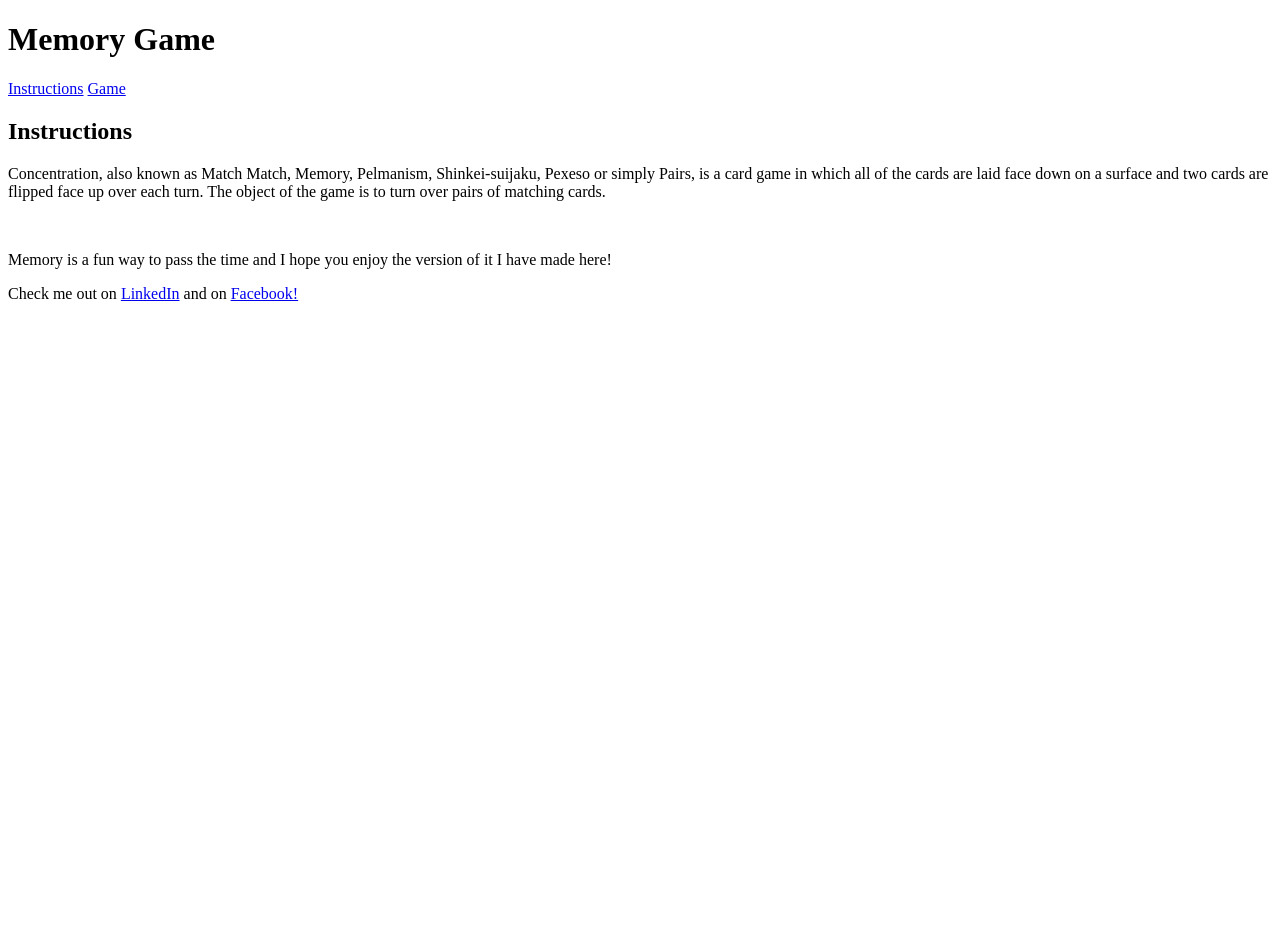
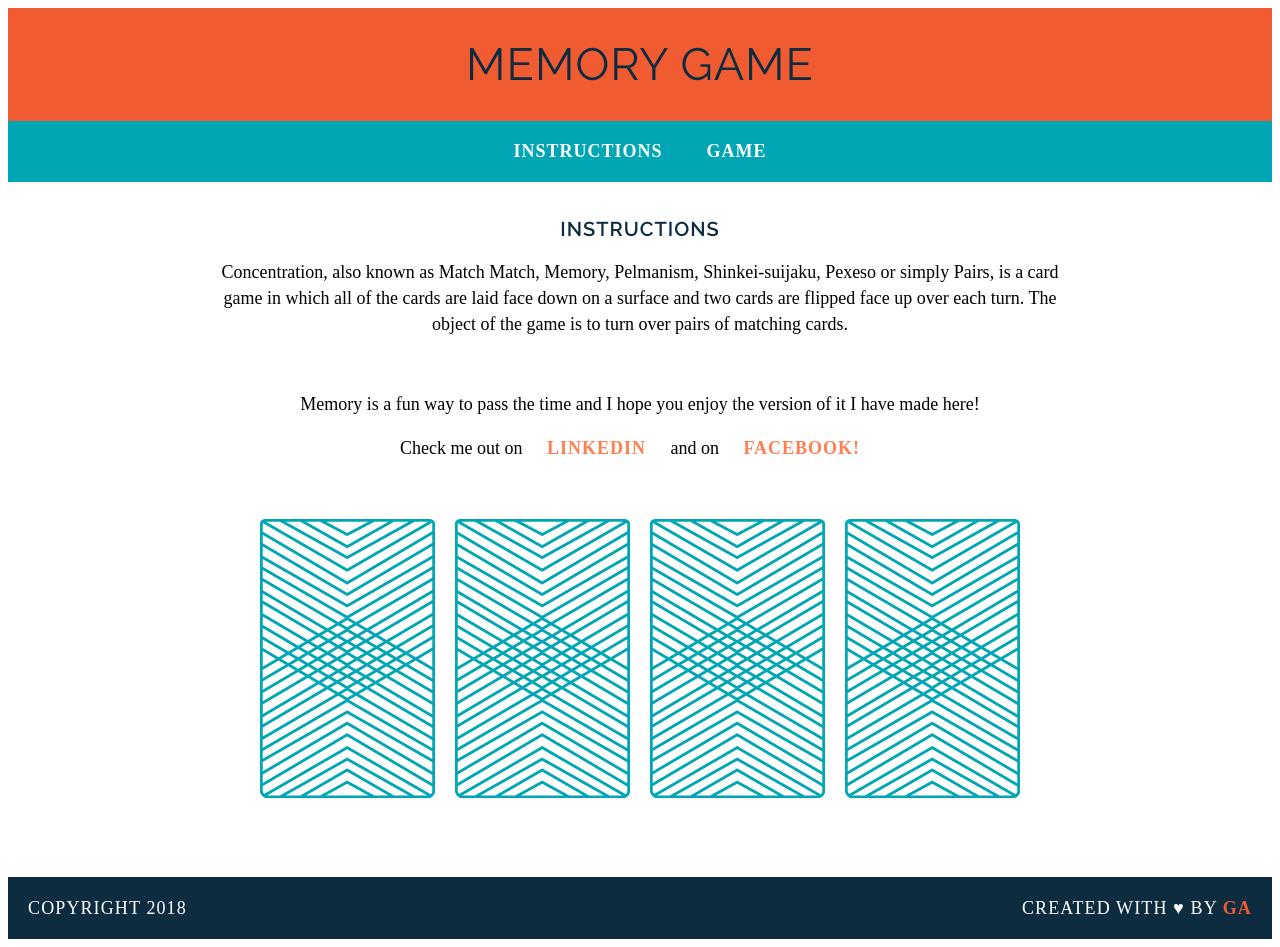
Before and after one commit to wsnjie/wdi-fundamentals-memorygame, a plain HTML site: page memory_game/index.html in a window 1280 px wide. Before the commit the page ends 800 px from the top, so only its background shows below. Drawn offline with Linux system fonts and the light colour scheme; a web font is replaced by a local one.

Commit message:
created game logic

```diff
--- /dev/null
+++ b/memory_game/css/style.css
@@ -0,0 +1,100 @@
+body {
+	text-align: center;
+}
+
+header {
+	background-color: #F15B31;
+	color: white;
+	padding: 30px 20px;
+	margin: 0;
+}
+
+nav{
+	background-color: #00A6B3;
+	color: #FFFFFF;
+	padding: 20px 0px;
+}
+
+main {
+	width: 850px;
+	margin: 35px auto;
+}
+
+footer{
+	text-transform: uppercase;
+	padding: 0 20px;
+	background-color: #0D2C40;
+	color: white;
+	font-size: 14px;
+	letter-spacing: .08em;
+	font-weight: 500;
+}
+
+h1 {
+	font-family: Raleway;
+	color: #0D2C40 ;
+	letter-spacing: 1px;
+	font-weight: 400;
+	font-size: 45px;
+	text-transform: uppercase;
+	margin: 0;
+}
+
+h2 {
+	font-family: Raleway;
+	color: #0D2C40;
+	letter-spacing: 1px;
+	font-weight: 600;
+	font-size: 20px;
+	text-transform: uppercase;
+}
+
+p {
+	font-family: "Droid Serif";
+	line-height: 26px;
+	font-size: 18px;
+}
+
+a {
+	text-transform: uppercase;
+	text-decoration: unset;
+	color: #FFFFFF;
+	letter-spacing: 1px;
+	font-weight: 600;
+	font-size: 18px;
+	margin:20px;
+	border-bottom: 2px solid transparent;
+}
+
+a:hover {
+	border-color: white;
+}
+img{
+	margin: 40px 8px;
+}
+
+span.inlinelinks{
+	color: #FF7F50;
+}
+
+
+.copyright {
+	float: left;
+}
+.message {
+	float: right;
+}
+
+.clearfix:after {
+visibility: hidden;
+display: block;
+content: " ";
+clear: both;
+height: 0;
+font-size: 0;
+}
+
+.name{
+	color: #F15B31;
+	font-weight: 700;
+}
--- a/memory_game/index.html
+++ b/memory_game/index.html
@@ -3,15 +3,35 @@
 <head>
 	<title> Memory Card Game
 	</title>
+	<link href="https://fonts.googleapis.com/css?family=Droid+Serif|Raleway:400,500,600,700" rel="stylesheet">
+	<link href="css/style.css" rel="stylesheet" type="text/css">
+
 	</head>
 <body>
-	<h1>Memory Game</h1>
-	<a href="#">Instructions</a>
-	<a href="#">Game</a>
-	<h2>Instructions</h2>
+	<header>
+		<h1>Memory Game</h1>
+	</header>
+	<nav>
+	<a href="index.html#ins-anchor">Instructions</a>
+	<a href="#game-anchor">Game</a>
+	</nav>
+	<main>
+	<h2 id="ins-anchor">Instructions</h2>
 	<p>Concentration, also known as Match Match, Memory, Pelmanism, Shinkei-suijaku, Pexeso or simply Pairs, is a card game in which all of the cards are laid face down on a surface and two cards are flipped face up over each turn. The object of the game is to turn over pairs of matching cards.</p>
 	<br>
 	<p>Memory is a fun way to pass the time and I hope you enjoy the version of it I have made here!</p>
-	<P>Check me out on <a href="https://www.linkedin.com/in/william-njie-94a4a321">LinkedIn</a> and on <a href="https://www.facebook.com/wsnjie">Facebook!</a></P>
+	<P>Check me out on <a href="https://www.linkedin.com/in/william-njie-94a4a321"><span class="inlinelinks">LinkedIn</a></span> and on <a href="https://www.facebook.com/wsnjie"><span class="inlinelinks">Facebook!</a></span></P>
+	<div id="game-anchor">
+		<img src="images/back.png" alt="Queen of Diamonds">
+		<img src="images/back.png" alt="Queen of Hearts">
+		<img src="images/back.png" alt="King of Diamonds">
+		<img src="images/back.png" alt="King of Hearts">
+	</div>
+</main>
+<footer class="clearfix">
+	<p class="copyright">Copyright 2018</p>
+	<p class="message">Created with &hearts; by <span class="name">GA</span></p>
+	</footer>
+<script src="js/main.js"></script>
 </body>
 </html>
--- /dev/null
+++ b/memory_game/js/main.js
@@ -0,0 +1,7 @@
+console.log("Up and Running :)")
+var cardOne = "king";
+var cardTwo = "king";
+var cardThree = "queen";
+var cardFour = "queen";
+console.log("User flipped " + cardOne);
+console.log("User flipped " + cardThree);
```
Also changed, not shown: memory_game/images/back.png (added), memory_game/images/king-of-diamonds.png (added), memory_game/images/king-of-hearts.png (added), memory_game/images/queen-of-diamonds.png (added), memory_game/images/queen-of-hearts.png (added).
